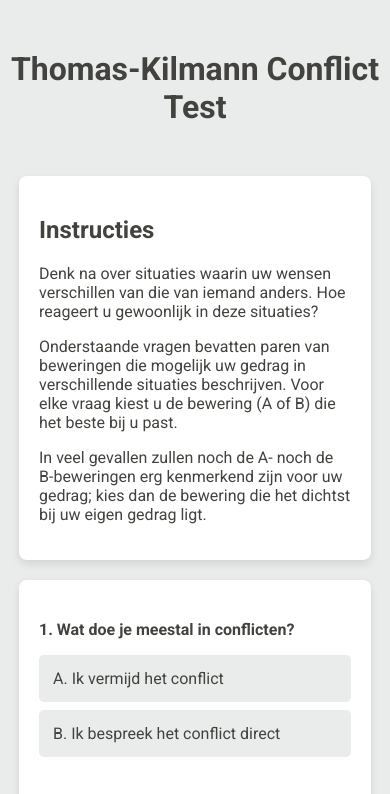
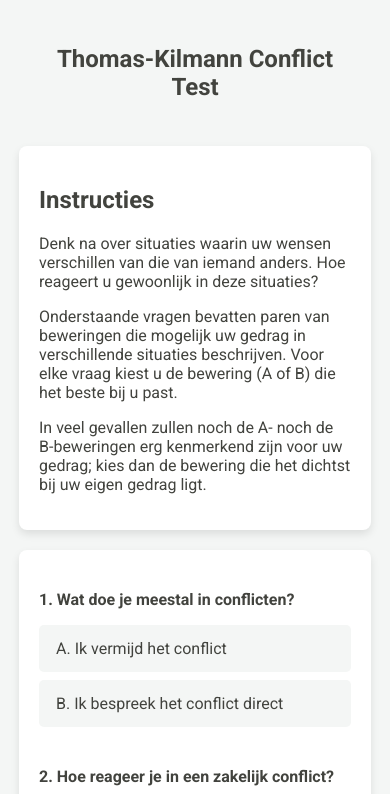
Before and after one commit to mgahulsman/thomas-kilmann-test, a plain HTML site: page index.html in a window 390 px wide. Shown: the top 794 px of the page. Drawn offline with Linux system fonts and the light colour scheme.

Commit message:
zalm border en mobiele h1 toegevoegd

```diff
--- a/css/colors.css
+++ b/css/colors.css
@@ -1,7 +1,7 @@
 :root {
     --primary-color: #62594d;      /* Hoofdkleur voor knoppen, geselecteerde labels */
     --secondary-color: #42433e;    /* Kleur voor teksten zoals koppen */
-    --background-color: #E9ECEA;   /* Achtergrondkleur van de pagina */
+    --background-color: #F4F6F5;   /* Achtergrondkleur van de pagina */
     --text-color: #42433e;            /* Algemene tekstkleur */
     --section-background-color: #fff;
 }
--- a/css/form.css
+++ b/css/form.css
@@ -27,6 +27,8 @@ label {
     transition: background-color 0.3s, border-color 0.3s;
     position: relative;
     z-index: 1;
+    border-left: 5px solid var(--background-color);
+
 }
 
 label:hover {
@@ -34,9 +36,10 @@ label:hover {
 }
 
 input[type="radio"]:checked + label {
-    background-color: var(--primary-color);
-    color: #fff;
-    border-color: var(--button-hover);
+    background-color: #E9EDEB;
+    border-width: 0px 0px 0px 5px;
+    border-style: solid;
+    border-color: #FFCDAD;
 }
 
 button[type="submit"] {
--- a/css/result.css
+++ b/css/result.css
@@ -5,7 +5,7 @@
 section#resultaat div {
   margin-top: 20px;
   padding: 10px;
-  border-left: 4px solid var(--primary-color);
+  border-left: 4px solid #FFCDAD;
   background: var(--background-color);
 }
 
--- a/css/typography.css
+++ b/css/typography.css
@@ -9,3 +9,11 @@ h1 {
   font-weight: bold;
   color: var(--text-color);
 }
+
+@media screen and (max-width: 768px) {
+  h1 {
+    width: 80%;
+    font-size: 1.5rem;
+    margin: 45px auto;
+  }
+}
```
